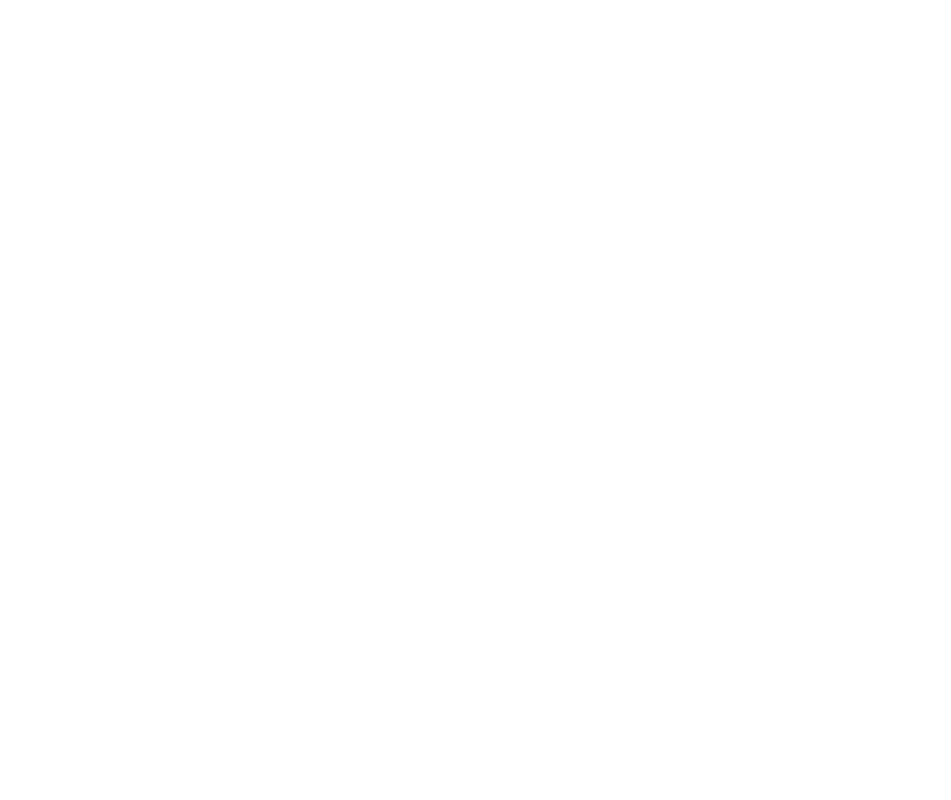
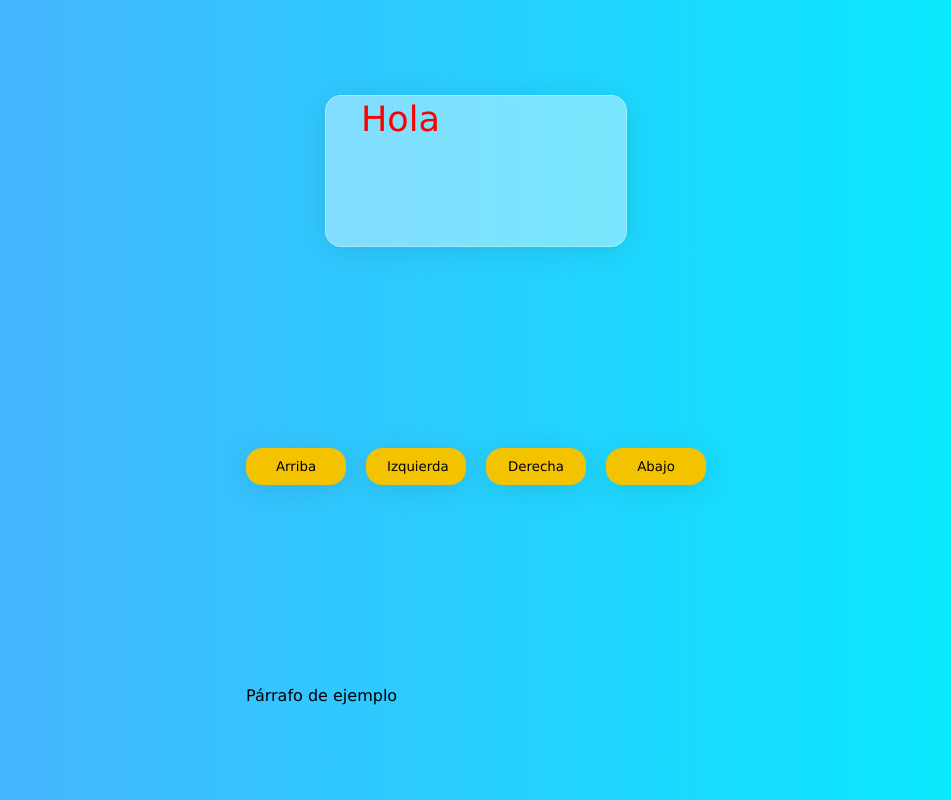
Before and after one commit to carlosddll/Videojuego-JS, a plain HTML site: page index.html in a window 1280 px wide. Shown: the whole page, without its empty margins (164-1115 px from the left). Drawn offline with Linux system fonts and the light colour scheme.

Commit message:
Terminada la clase 2

```diff
--- a/game.js
+++ b/game.js
@@ -0,0 +1,12 @@
+const canvas = document.querySelector('#game');
+const game = canvas.getContext('2d');
+
+window.addEventListener('load',startGame);
+function startGame(){
+    // game.fillRect(0,0,100,100);
+    // game.clearRect(50,50,50,50);
+    game.font = '35px Verdana';
+    game.fillStyle = 'Red';
+    game.textAlign = 'Left'
+    game.fillText('Hola', 35,35);
+}
--- a/index.html
+++ b/index.html
@@ -8,7 +8,23 @@
     <title>Game Online</title>
 </head>
 <body>
+    <div class="game-container">
+        <canvas id="game">
 
+        </canvas>
+
+        <div class="btns">
+            <button id="up">Arriba</button>
+            <button id="left">Izquierda</button>
+            <button id="right">Derecha</button>
+            <button id="down">Abajo</button>
+        </div>
+
+        <div class="messages">
+            <p>Párrafo de ejemplo</p>
+        </div>
+
+    </div>
 
 
     <script src="maps.js"></script>
--- a/maps.js
+++ b/maps.js
@@ -0,0 +1,53 @@
+/*
+ * Reglas:
+ * El final de cada nivel debe ser el inicio del siguiente
+*/
+
+const emojis = {
+    '-': ' ',
+    'O': '🚪',
+    'X': '💣',
+    'I': '🎁',
+    'PLAYER': '💀',
+    'BOMB_COLLISION': '🔥',
+    'GAME_OVER': '👎',
+    'WIN': '🏆',
+  };
+
+  const maps = [];
+  maps.push(`
+    IXXXXXXXXX
+    -XXXXXXXXX
+    -XXXXXXXXX
+    -XXXXXXXXX
+    -XXXXXXXXX
+    -XXXXXXXXX
+    -XXXXXXXXX
+    -XXXXXXXXX
+    -XXXXXXXXX
+    OXXXXXXXXX
+  `);
+  maps.push(`
+    O--XXXXXXX
+    X--XXXXXXX
+    XX----XXXX
+    X--XX-XXXX
+    X-XXX--XXX
+    X-XXXX-XXX
+    XX--XX--XX
+    XX--XXX-XX
+    XXXX---IXX
+    XXXXXXXXXX
+    `);
+  maps.push(`
+    I-----XXXX
+    XXXXX-XXXX
+    XX----XXXX
+    XX-XXXXXXX
+    XX-----XXX
+    XXXXXX-XXX
+    XX-----XXX
+    XX-XXXXXXX
+    XX-----OXX
+    XXXXXXXXXX
+  `);
--- a/styles.css
+++ b/styles.css
@@ -0,0 +1,74 @@
+body {
+    background-image: linear-gradient(to right, #4facfe 0%, #00f2fe 100%);
+    /* background-image: linear-gradient(to top, #cfd9df 0%, #e2ebf0 100%); */
+    font-family: Verdana, Geneva, Tahoma, sans-serif;
+    margin: 0;
+    padding: 0;
+  }
+
+  .game-container {
+    display: flex;
+    align-items: center;
+    justify-content: center;
+    flex-wrap: wrap;
+    height: 100vh;
+    width: 100vw;
+  }
+
+  canvas {
+    /* border: 4px solid #ff6600;
+    border-radius: 8px;
+    background-color: #feff9d; */
+    /* From https://css.glass */
+    background: rgba(255, 255, 255, 0.4);
+    border-radius: 16px;
+    box-shadow: 0 4px 30px rgba(0, 0, 0, 0.1);
+    backdrop-filter: blur(5px);
+    -webkit-backdrop-filter: blur(5px);
+    border: 1px solid rgba(255, 255, 255, 0.3);
+  }
+
+  .btns {
+    display: flex;
+    justify-content: center;
+    flex-wrap: wrap;
+    margin: 0 auto;
+    width: 100%;
+  }
+
+  button {
+    font-family: inherit;
+    margin: 10px;
+    padding: 10px 20px;
+    width: 100px;
+
+    /* From https://css.glass */
+    background: rgba(244, 195, 0, 1);
+    border-radius: 16px;
+    box-shadow: 0 4px 30px rgba(0, 0, 0, 0.1);
+    backdrop-filter: blur(5px);
+    -webkit-backdrop-filter: blur(5px);
+    border: 1px solid rgba(237, 195, 33, 0.3);
+  }
+  button:not(:last-child) {
+    margin-right: 10px;
+  }
+
+  .messages {
+    display: flex;
+    flex-wrap: wrap;
+    margin: 0 auto;
+    width: 80%;
+    max-width: 460px;
+  }
+
+  p {
+    display: block;
+    margin: 0;
+    width: 100%;
+  }
+
+  @media (max-width: 440px) {
+    button { margin-top: 25px; }
+    #up, #down { margin-left: 100%; margin-right: 100%; }
+  }
```
